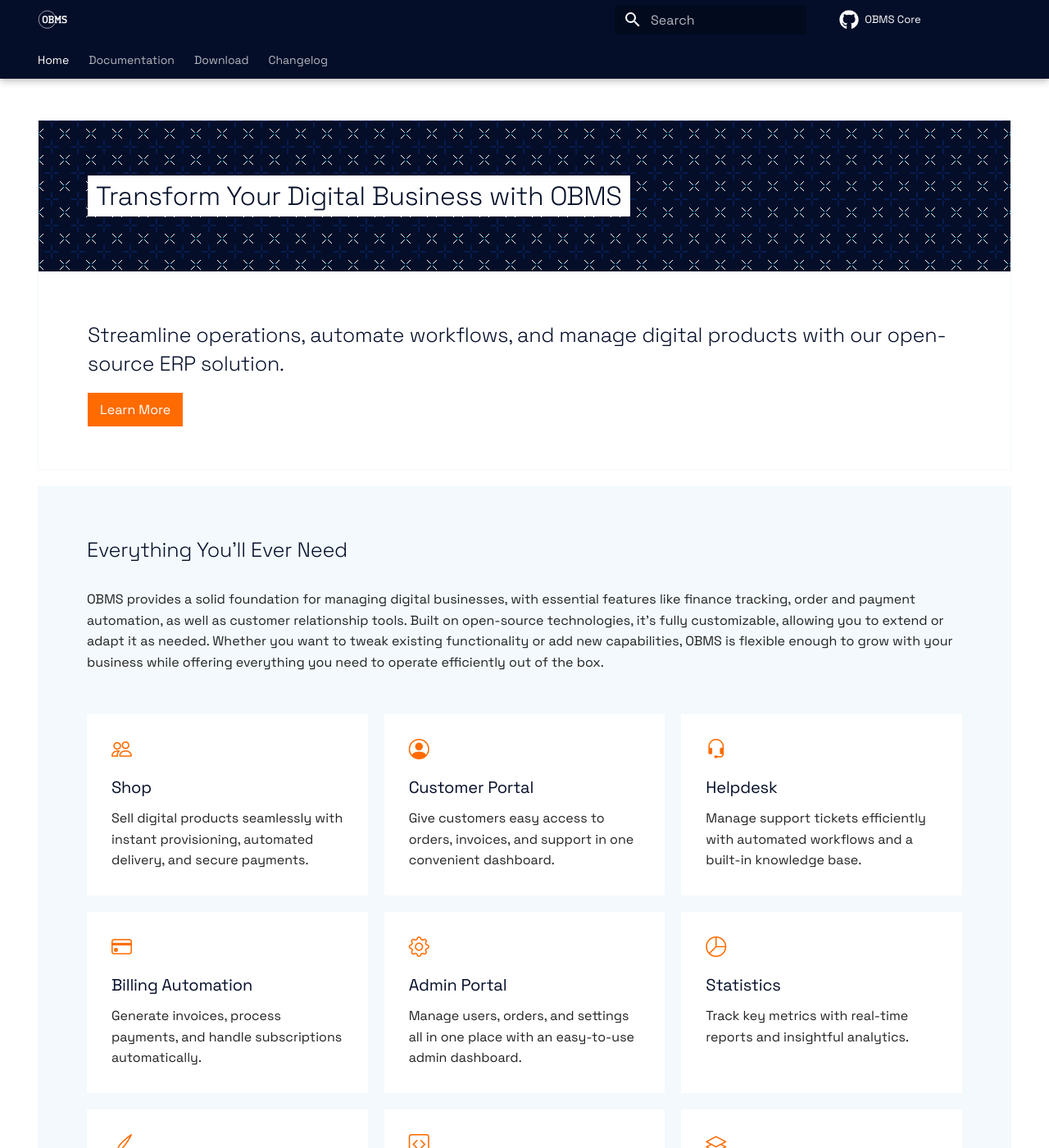
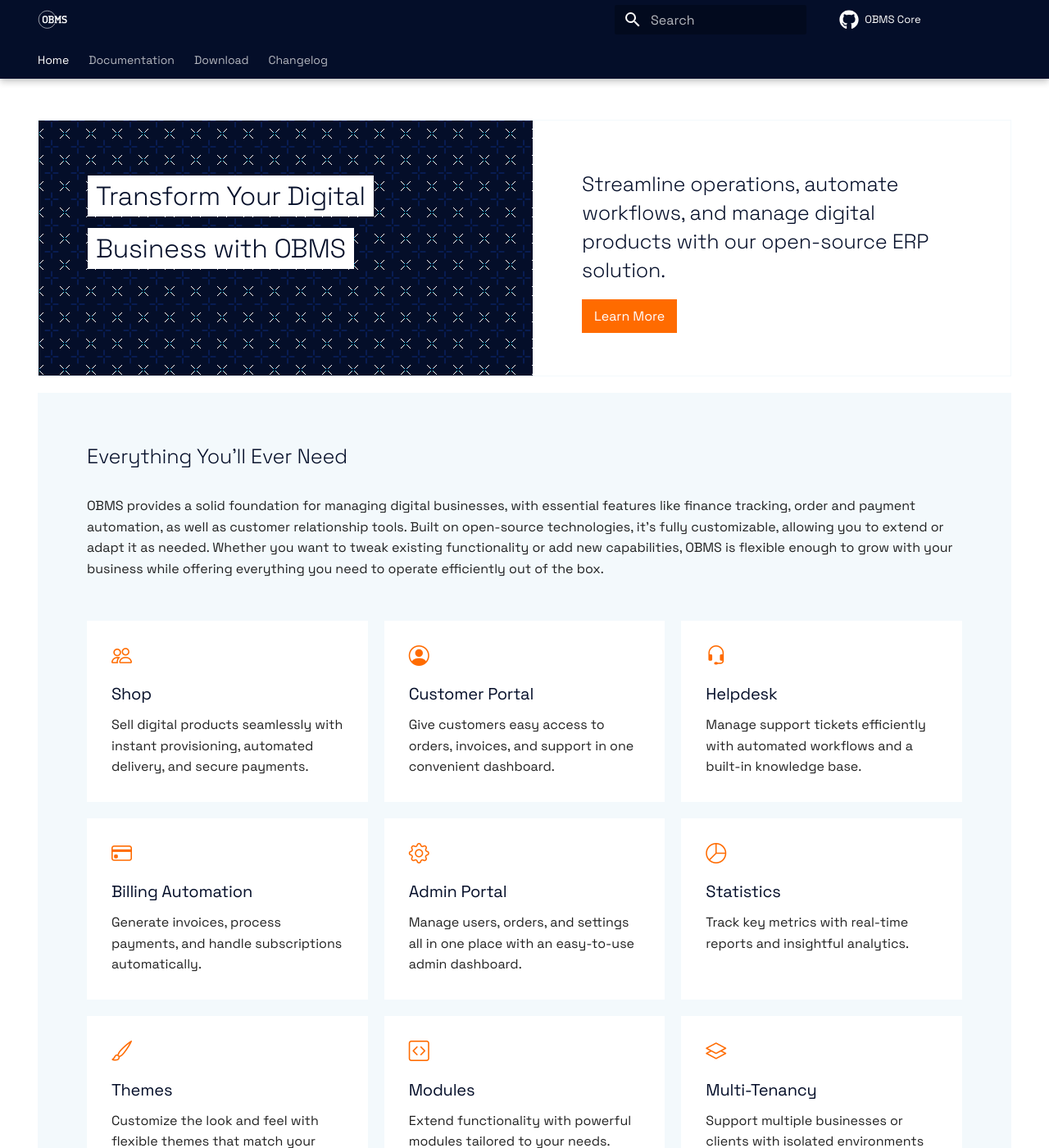
Before and after one commit to OBMS-Open-Business-Management-Software/documentation, an MkDocs documentation site: the page built from docs/index.md, in a window 1280 px wide and 1400 px high. Shown: the whole window at 82% size. Built offline with MkDocs 1.6.1 and Material for MkDocs 9.7.7, drawn with Linux system fonts in a browser that asks for light colours; comment, search, counter and statistics services are not loaded.

Commit message:
fix: responsive hero

```diff
--- a/docs/stylesheets/extra.css
+++ b/docs/stylesheets/extra.css
@@ -21,6 +21,10 @@
     color: var(--md-primary-fg-color--light);
     --md-default-fg-color--light: var(--md-primary-fg-color--light);
     margin-bottom: 1rem;
+    display: grid;
+    grid-template-columns: repeat(2, 1fr);
+    grid-auto-rows: auto;
+    gap: 1rem;
 }
 
 .hero-subheadline {
@@ -164,6 +168,10 @@
         --obms-box-padding: 2rem !important;
     }
 
+    .hero {
+        grid-template-columns: repeat(1, 1fr);
+    }
+
     .features-list {
         grid-template-columns: repeat(1, 1fr);
     }
```
